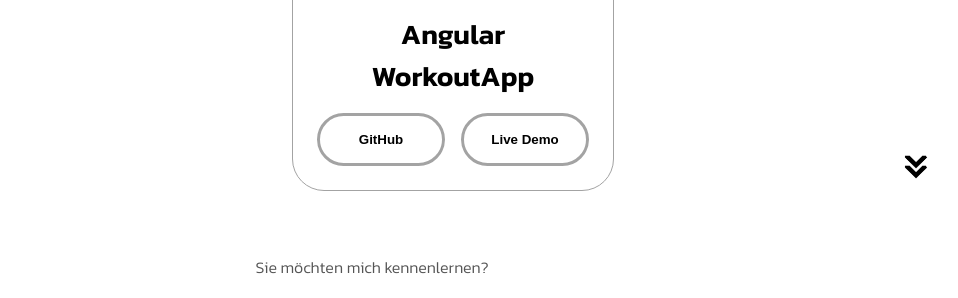
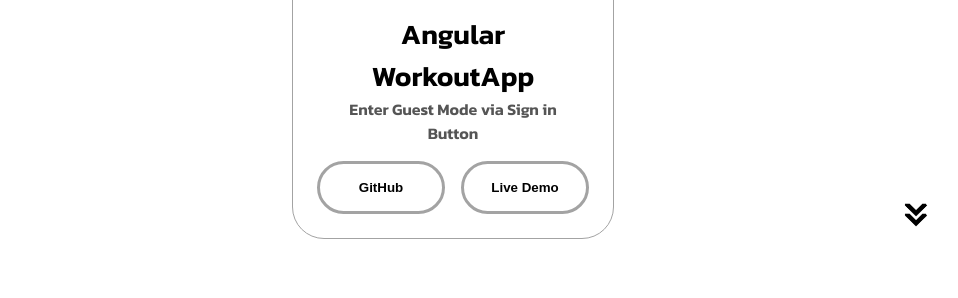
Before and after one commit to TobiasBuetschi/WebPortfolio, a plain HTML site: page index.html in a window 1280 px wide. Shown: the part 3914-4212 px from the top of the page, without its empty margins (268-1226 px from the left). Drawn offline with Linux system fonts and the light colour scheme.

Commit message:
added Project Paragraph

```diff
--- a/index.html
+++ b/index.html
@@ -311,6 +311,9 @@
             </div>
             <h2 class="experience-sub-title project-title">
               Angular WorkoutApp
+              <p class="projectParagraph">
+                Enter Guest Mode via Sign in Button
+              </p>
             </h2>
             <div class="btn-container">
               <button
--- a/style.css
+++ b/style.css
@@ -398,6 +398,10 @@ article .icon {
 
 /* Kontackt Section */
 
+.projectParagraph {
+  font-size: 1rem;
+}
+
 #contact {
   display: flex;
   justify-content: center;
```
